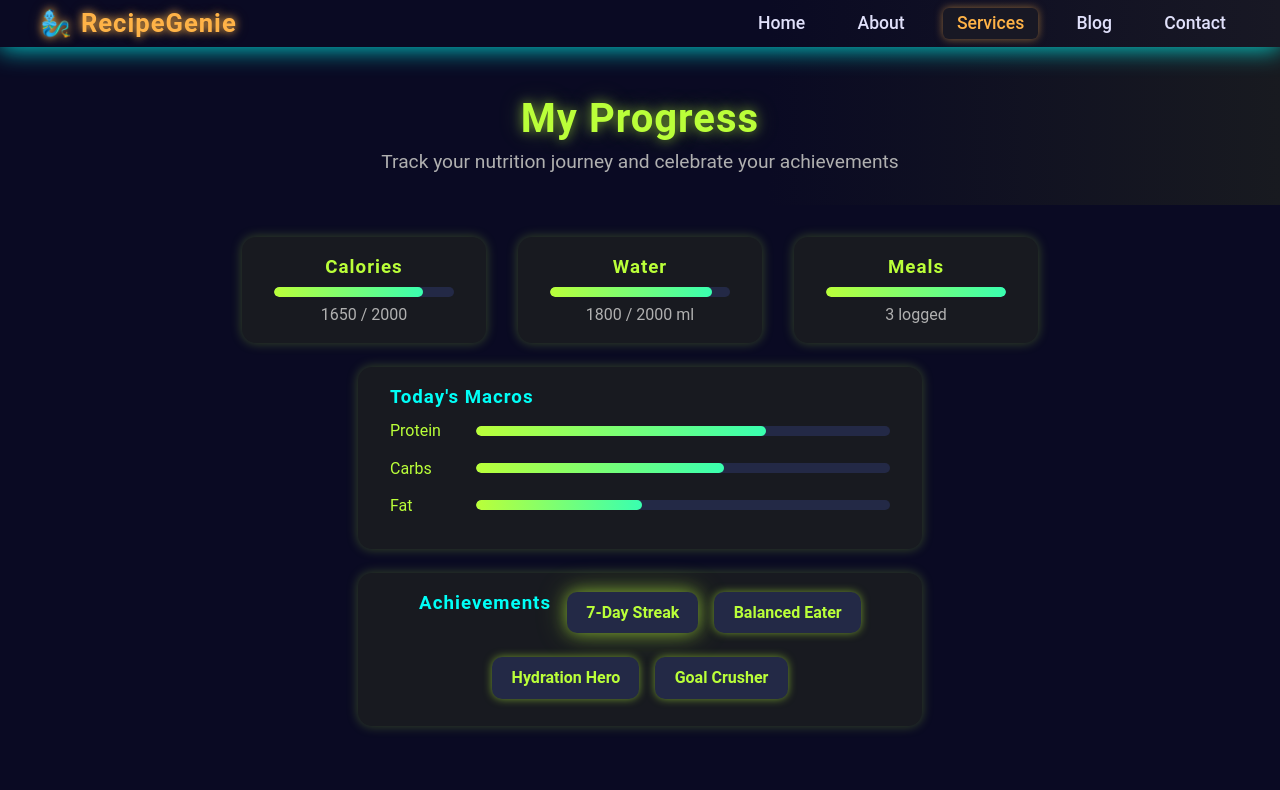
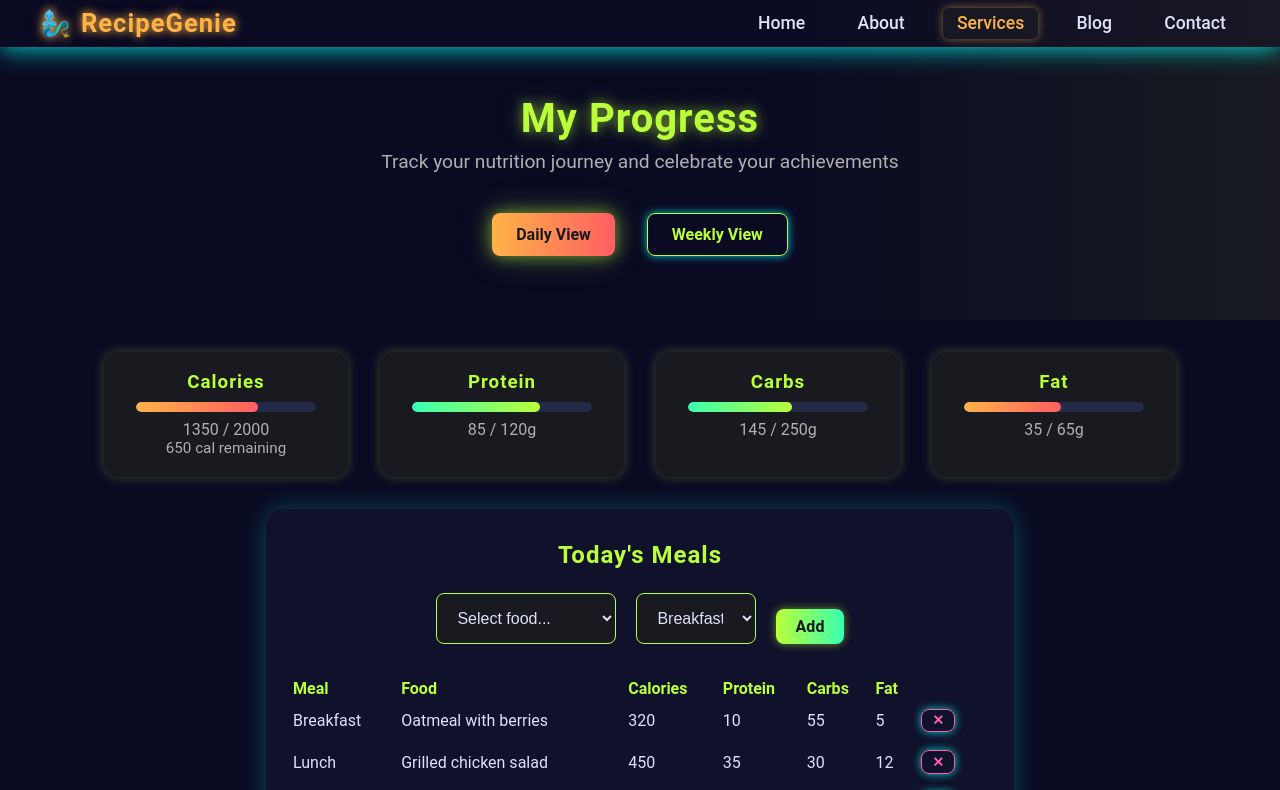
Before and after one commit to vaidehisahu1/RecipeGenieFinal, a React (Vite) app in the folder recipegenie/: page /services/my-progress in a window 1280 px wide. Shown: the top 790 px of the page. Built offline with nearby package versions, Linux system fonts and the light colour scheme.

Commit message:
Updated ProgressTracker component

```diff
--- a/recipegenie/src/pages/ProgressTracker.jsx
+++ b/recipegenie/src/pages/ProgressTracker.jsx
@@ -1,35 +1,150 @@
-import React from 'react';
+import React, { useState } from 'react';
 import './FeaturePages.css';
 
+const foodOptions = [
+  { name: 'Oatmeal with berries', calories: 320, protein: 10, carbs: 55, fat: 5 },
+  { name: 'Grilled chicken salad', calories: 450, protein: 35, carbs: 30, fat: 12 },
+  { name: 'Salmon with quinoa', calories: 580, protein: 40, carbs: 60, fat: 18 },
+  { name: 'Egg white omelette', calories: 200, protein: 18, carbs: 3, fat: 7 },
+  { name: 'Greek yogurt parfait', calories: 180, protein: 12, carbs: 22, fat: 3 },
+  { name: 'Veggie stir fry', calories: 350, protein: 8, carbs: 60, fat: 8 },
+  { name: 'Protein shake', calories: 250, protein: 25, carbs: 10, fat: 4 },
+];
+const dailyGoals = { calories: 2000, protein: 120, carbs: 250, fat: 65 };
+const weeklyBase = {
+  avgCalories: 1750,
+  daysOnTrack: 5,
+  avgWater: 1800,
+  streak: 7,
+  achievements: [
+    { label: '7-Day Streak', desc: 'Logged meals for 7 consecutive days', glow: true },
+    { label: 'Hydration Hero', desc: 'Met water goal 5 days this week' },
+    { label: 'Balanced Eater', desc: 'Maintained balanced macros' },
+    { label: 'Goal Crusher', desc: 'Hit calorie goals 6 out of 7 days' },
+  ],
+};
+
 export default function ProgressTracker() {
+  const [view, setView] = useState('daily');
+  const [meals, setMeals] = useState([
+    { ...foodOptions[0], meal: 'Breakfast' },
+    { ...foodOptions[1], meal: 'Lunch' },
+    { ...foodOptions[2], meal: 'Dinner' },
+  ]);
+  const [selectedFood, setSelectedFood] = useState('');
+  const [selectedMeal, setSelectedMeal] = useState('Breakfast');
+
+  // Calculate totals
+  const totals = meals.reduce(
+    (acc, m) => {
+      acc.calories += m.calories;
+      acc.protein += m.protein;
+      acc.carbs += m.carbs;
+      acc.fat += m.fat;
+      return acc;
+    },
+    { calories: 0, protein: 0, carbs: 0, fat: 0 }
+  );
+
+  // Add meal from dropdown
+  const addMeal = () => {
+    const food = foodOptions.find(f => f.name === selectedFood);
+    if (!food) return;
+    setMeals([...meals, { ...food, meal: selectedMeal }]);
+    setSelectedFood('');
+    setSelectedMeal('Breakfast');
+  };
+  const removeMeal = (idx) => setMeals(meals.filter((_, i) => i !== idx));
+
+  // Weekly summary reflects dummy data + current daily
+  const weeklySummary = {
+    ...weeklyBase,
+    avgCalories: Math.round((weeklyBase.avgCalories * 6 + totals.calories) / 7),
+    daysOnTrack: weeklyBase.daysOnTrack + (totals.calories > 0 ? 1 : 0),
+  };
+
   return (
     <div className="feature-page-bg">
       <section className="feature-hero">
         <h1 className="feature-title neon-green">My Progress</h1>
         <p className="feature-sub">Track your nutrition journey and celebrate your achievements</p>
+        <div style={{ margin: '2em 0 1.5em 0', display: 'flex', justifyContent: 'center', gap: 16 }}>
+          <button
+            className={`feature-btn-outline${view === 'daily' ? ' neon-glow' : ''}`}
+            style={view === 'daily' ? { background: 'linear-gradient(90deg, #ffb347 0%, #ff5e62 100%)', color: '#181a20', border: 'none' } : {}}
+            onClick={() => setView('daily')}
+          >
+            Daily View
+          </button>
+          <button
+            className={`feature-btn-outline${view === 'weekly' ? ' neon-glow' : ''}`}
+            style={view === 'weekly' ? { background: 'linear-gradient(90deg, #39ffb0 0%, #baff39 100%)', color: '#181a20', border: 'none' } : {}}
+            onClick={() => setView('weekly')}
+          >
+            Weekly View
+          </button>
+        </div>
       </section>
+      {view === 'daily' ? (
+        <>
           <div className="progress-summary-row">
             <div className="progress-summary-card">
               <h3>Calories</h3>
-          <div className="progress-bar-bg"><div className="progress-bar" style={{ width: '83%' }}></div></div>
-          <div className="progress-summary-label">1650 / 2000</div>
+              <div className="progress-bar-bg"><div className="progress-bar" style={{ width: `${Math.min(100, (totals.calories / dailyGoals.calories) * 100)}%`, background: 'linear-gradient(90deg, #ffb347 0%, #ff5e62 100%)' }}></div></div>
+              <div className="progress-summary-label">{totals.calories} / {dailyGoals.calories}</div>
+              <div style={{ color: '#b0b0b0', fontSize: '0.95em' }}>{dailyGoals.calories - totals.calories} cal remaining</div>
             </div>
             <div className="progress-summary-card">
-          <h3>Water</h3>
-          <div className="progress-bar-bg"><div className="progress-bar" style={{ width: '90%' }}></div></div>
-          <div className="progress-summary-label">1800 / 2000 ml</div>
+              <h3>Protein</h3>
+              <div className="progress-bar-bg"><div className="progress-bar" style={{ width: `${Math.min(100, (totals.protein / dailyGoals.protein) * 100)}%`, background: 'linear-gradient(90deg, #39ffb0 0%, #baff39 100%)' }}></div></div>
+              <div className="progress-summary-label">{totals.protein} / {dailyGoals.protein}g</div>
             </div>
             <div className="progress-summary-card">
-          <h3>Meals</h3>
-          <div className="progress-bar-bg"><div className="progress-bar" style={{ width: '100%' }}></div></div>
-          <div className="progress-summary-label">3 logged</div>
+              <h3>Carbs</h3>
+              <div className="progress-bar-bg"><div className="progress-bar" style={{ width: `${Math.min(100, (totals.carbs / dailyGoals.carbs) * 100)}%`, background: 'linear-gradient(90deg, #39ffb0 0%, #baff39 100%)' }}></div></div>
+              <div className="progress-summary-label">{totals.carbs} / {dailyGoals.carbs}g</div>
+            </div>
+            <div className="progress-summary-card">
+              <h3>Fat</h3>
+              <div className="progress-bar-bg"><div className="progress-bar" style={{ width: `${Math.min(100, (totals.fat / dailyGoals.fat) * 100)}%`, background: 'linear-gradient(90deg, #ffb347 0%, #ff5e62 100%)' }}></div></div>
+              <div className="progress-summary-label">{totals.fat} / {dailyGoals.fat}g</div>
             </div>
           </div>
-      <div className="progress-macros-row">
-        <h3>Today's Macros</h3>
-        <div className="macro-bar"><span>Protein</span><div className="progress-bar-bg"><div className="progress-bar" style={{ width: '70%' }}></div></div></div>
-        <div className="macro-bar"><span>Carbs</span><div className="progress-bar-bg"><div className="progress-bar" style={{ width: '60%' }}></div></div></div>
-        <div className="macro-bar"><span>Fat</span><div className="progress-bar-bg"><div className="progress-bar" style={{ width: '40%' }}></div></div></div>
+          <div className="feature-card" style={{ maxWidth: 700, marginTop: 32 }}>
+            <h2>Today's Meals</h2>
+            <div style={{ display: 'flex', gap: 12, marginBottom: 16 }}>
+              <select className="feature-input" style={{ width: 180 }} value={selectedFood} onChange={e => setSelectedFood(e.target.value)}>
+                <option value="">Select food...</option>
+                {foodOptions.map(f => <option key={f.name} value={f.name}>{f.name} ({f.calories} cal)</option>)}
+              </select>
+              <select className="feature-input" style={{ width: 120 }} value={selectedMeal} onChange={e => setSelectedMeal(e.target.value)}>
+                <option>Breakfast</option>
+                <option>Lunch</option>
+                <option>Dinner</option>
+                <option>Snack</option>
+              </select>
+              <button className="feature-btn-gradient" style={{ padding: '0.5em 1.2em' }} onClick={addMeal} disabled={!selectedFood}>Add</button>
+            </div>
+            <table style={{ width: '100%', color: '#e0e0fa', marginBottom: 16 }}>
+              <thead>
+                <tr style={{ color: '#baff39', fontWeight: 600 }}>
+                  <td>Meal</td><td>Food</td><td>Calories</td><td>Protein</td><td>Carbs</td><td>Fat</td><td></td>
+                </tr>
+              </thead>
+              <tbody>
+                {meals.map((meal, idx) => (
+                  <tr key={idx} style={{ borderBottom: '1px solid #232946' }}>
+                    <td>{meal.meal}</td>
+                    <td>{meal.name}</td>
+                    <td>{meal.calories}</td>
+                    <td>{meal.protein}</td>
+                    <td>{meal.carbs}</td>
+                    <td>{meal.fat}</td>
+                    <td><button className="feature-btn-outline danger" style={{ padding: '0.2em 0.7em', fontSize: 14 }} onClick={() => removeMeal(idx)}>✕</button></td>
+                  </tr>
+                ))}
+              </tbody>
+            </table>
           </div>
           <div className="progress-achievements-row">
             <h3>Achievements</h3>
@@ -38,6 +153,42 @@ export default function ProgressTracker() {
             <div className="achievement-card">Hydration Hero</div>
             <div className="achievement-card">Goal Crusher</div>
           </div>
+        </>
+      ) : (
+        <>
+          <div className="progress-summary-row">
+            <div className="progress-summary-card">
+              <h3>Avg Calories/Day</h3>
+              <div className="progress-bar-bg"><div className="progress-bar" style={{ width: `${Math.min(100, (weeklySummary.avgCalories / dailyGoals.calories) * 100)}%`, background: 'linear-gradient(90deg, #ffb347 0%, #ff5e62 100%)' }}></div></div>
+              <div className="progress-summary-label">{weeklySummary.avgCalories}</div>
+            </div>
+            <div className="progress-summary-card">
+              <h3>Days On Track</h3>
+              <div className="progress-bar-bg"><div className="progress-bar" style={{ width: `${Math.min(100, (weeklySummary.daysOnTrack / 7) * 100)}%`, background: 'linear-gradient(90deg, #39ffb0 0%, #baff39 100%)' }}></div></div>
+              <div className="progress-summary-label">{weeklySummary.daysOnTrack}/7</div>
+            </div>
+            <div className="progress-summary-card">
+              <h3>Avg Water/Day</h3>
+              <div className="progress-bar-bg"><div className="progress-bar" style={{ width: `${Math.min(100, (weeklySummary.avgWater / 2000) * 100)}%`, background: 'linear-gradient(90deg, #39ffb0 0%, #baff39 100%)' }}></div></div>
+              <div className="progress-summary-label">{weeklySummary.avgWater}ml</div>
+            </div>
+            <div className="progress-summary-card">
+              <h3>Day Streak</h3>
+              <div className="progress-bar-bg"><div className="progress-bar" style={{ width: '100%', background: 'linear-gradient(90deg, #ffb347 0%, #ff5e62 100%)' }}></div></div>
+              <div className="progress-summary-label">{weeklySummary.streak}</div>
+            </div>
+          </div>
+          <div className="progress-achievements-row">
+            <h3>Achievements</h3>
+            {weeklySummary.achievements.map((a) => (
+              <div className={`achievement-card${a.glow ? ' neon-glow' : ''}`} key={a.label}>
+                {a.label}
+                <div style={{ color: '#b0b0b0', fontWeight: 400, fontSize: '0.95em' }}>{a.desc}</div>
+              </div>
+            ))}
+          </div>
+        </>
+      )}
     </div>
   );
 }
```
Also changed, not shown: recipegenie/src/pages/WaterIntakeTracker.jsx (+14 -26 lines). Lines whose indentation alone changed are shown as unchanged.
